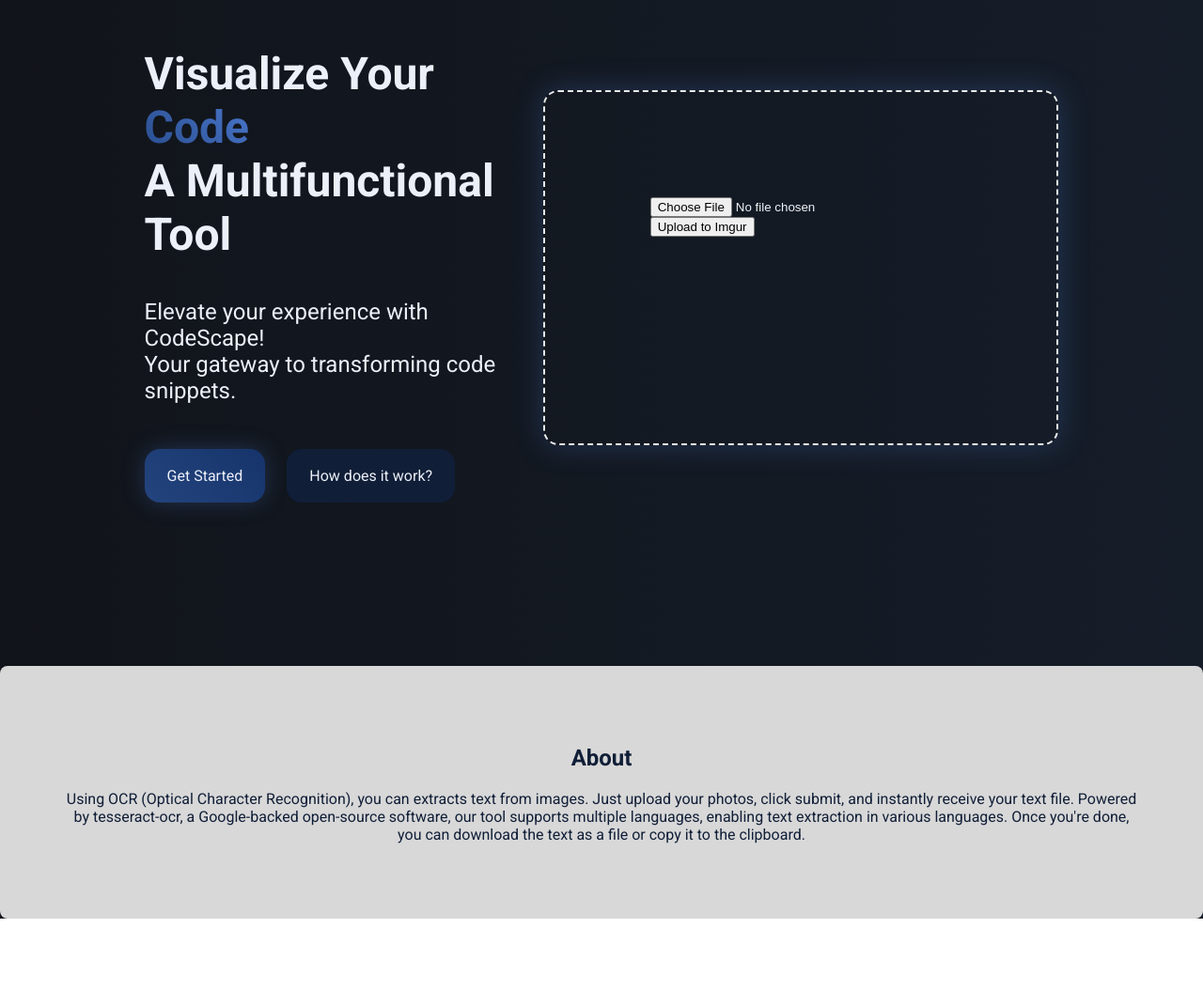
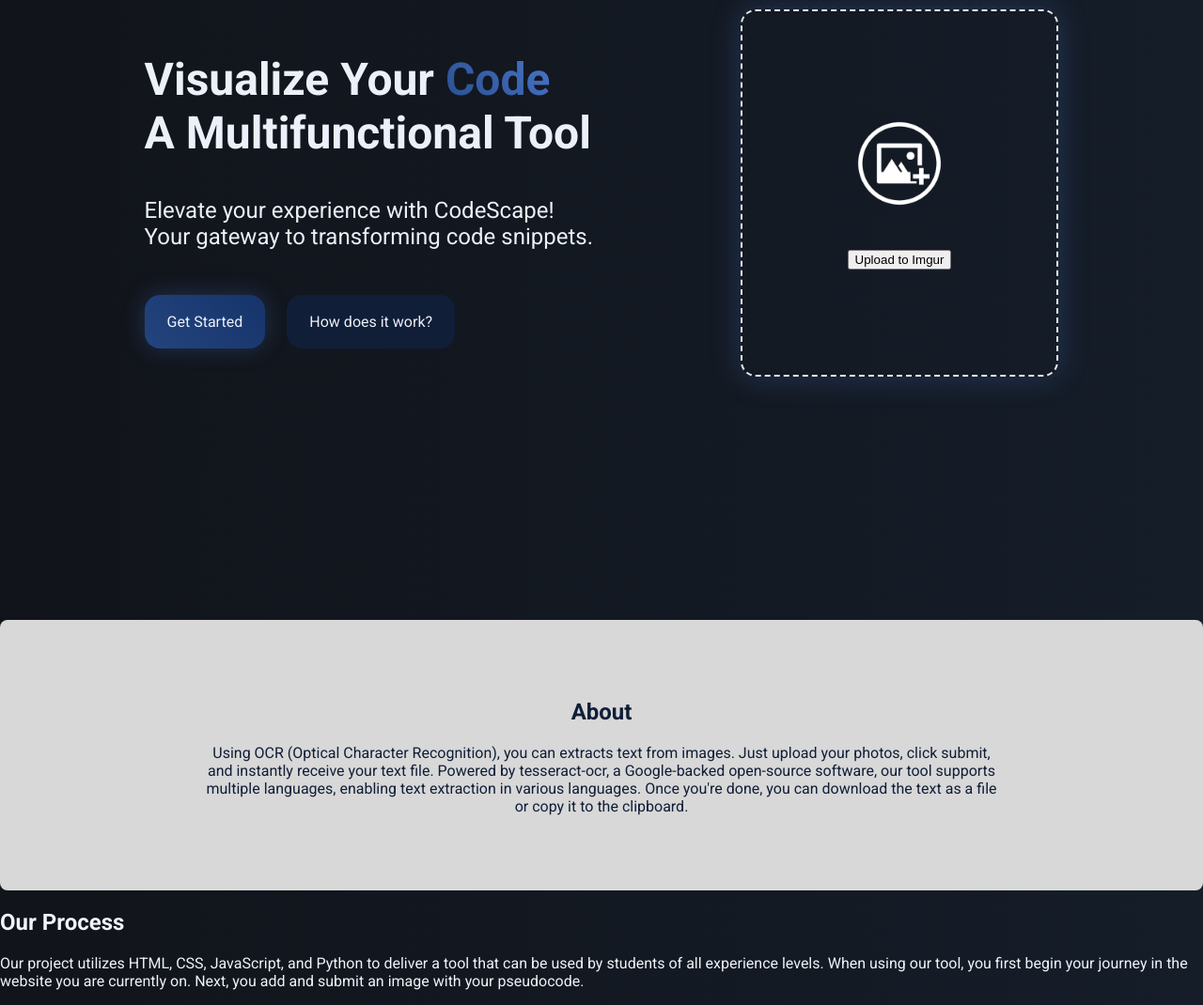
Before and after one commit to GokulCh/MegaHack-CodeScape, a website: page index.html in a window 1280 px wide. Shown: the part 200-1270 px from the top of the page at 94% size. Before the commit the page ends 1178 px from the top, so only its background shows below. Drawn offline with nearby package versions, Linux system fonts and the light colour scheme.

Commit message:
new commit

```diff
--- a/css/index.css
+++ b/css/index.css
@@ -97,7 +97,9 @@
 .hero-tools {
   border: 2px dashed #eaeaea;
   border-radius: 1rem;
-  align-items: center;
+  display: flex; /* Add this */
+  flex-direction: column; /* Add this */
+  align-items: center; /* Add this */
   justify-content: center;
   min-height: 150px;
   padding: 7em;
@@ -105,11 +107,17 @@
   box-shadow: 0 0 2rem rgb(73, 118, 202, 30%);
 }
 
-.hero-tools:hover {
+
+.hero-tools img{
+  width:100px;
+  height:100px;
+}
+
+.hero-tools img, button:hover {
   cursor: pointer;
 }
 
-.hero .button {
+.hero .button{
   display: inline-block;
   margin-right: 1.2rem;
   margin-top: 1.5rem;
@@ -148,6 +156,25 @@
   border-radius: .5rem;
 }
 
+.about p{
+  margin-right: 150px;
+  margin-left: 150px;
+}
+
+.process {
+  margin: 0 0;
+  text-align: center;
+  color: #101e37;
+  background: #d8d8d8;
+  padding: 5%;
+  border-radius: .5rem;
+}
+
+.process p{
+  margin-right: 150px;
+  margin-left: 150px;
+}
+
 /* Media Queries */
 @media (max-width: 1250px) {
   nav .logo {
--- a/index.html
+++ b/index.html
@@ -42,7 +42,11 @@
         </div>
 
         <div class="hero-tools">
-          <input type="file" id="fileInput" accept="image/*" />
+          <label for="fileInput">
+            <img src="assets/imgs/insertImage.png" alt="Insert Image">
+          </label>
+          <br><br>
+          <input type="file" id="fileInput" accept="image/*" style="display: none;">
           <button onclick="uploadToImgur()">Upload to Imgur</button>
           <img id="previewImage" alt="Preview" style="display: none; max-width: 100%; height: auto;" />
 
@@ -60,6 +64,16 @@
         text extraction in various languages.
         Once you're done, you can download the text as a file or copy it to the clipboard.
       </p>
+
+    </section>
+
+    <section class="Process">
+      <h1 class="process-header">
+        Our Process
+      </h1>
+      <p>Our project utilizes HTML, CSS, JavaScript, and Python to deliver a tool that can be used by students of all experience levels.
+        When using our tool, you first begin your journey in the website you are currently on. Next, you add and submit an image with your pseudocode.
+      </p>
     </section>
 
   </main>
```
Also changed, not shown: assets/imgs/insertImage.png (added), 1 other file.
